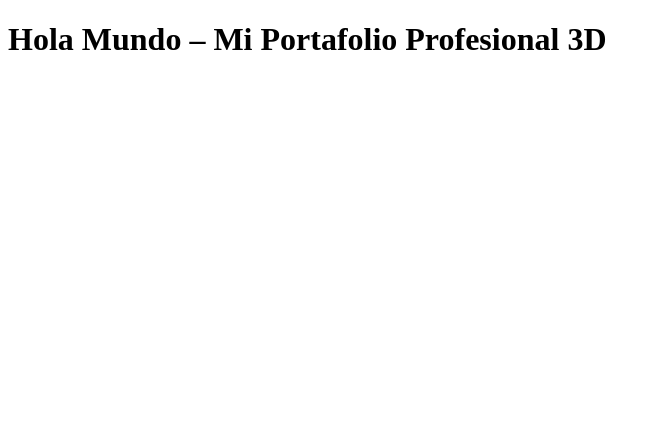
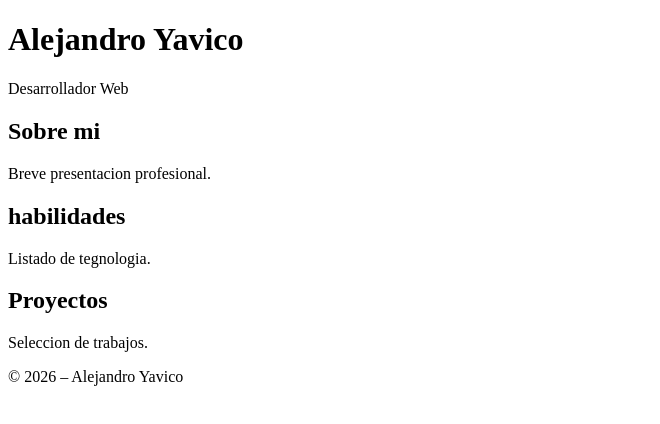
Before and after one commit to ayl09876/portafolio-3d, a plain HTML site: page index.html in a window 1280 px wide. Shown: the whole page, without its empty margins (0-660 px from the left). Drawn offline with Linux system fonts and the light colour scheme.

Commit message:
Fase:1 Dia:1 html y semantica

```diff
--- a/index.html
+++ b/index.html
@@ -2,11 +2,33 @@
 <html lang="es">
   <head>
     <meta charset="UTF-8" />
+    <meta name="viewport" content="width=device-width, initial-scale=1.0" />
     <link rel="stylesheet" href="assets/css/style.css" />
-    <title>Mi Portafolio 3D</title>
+    <title>Portafolio de Alejandro</title>
   </head>
   <body>
-    <h1>Hola Mundo – Mi Portafolio Profesional 3D</h1>
+    <header>
+      <h1>Alejandro Yavico</h1>
+
+      <p>Desarrollador Web</p>
+    </header>
+    <main>
+      <section>
+        <h2>Sobre mi</h2>
+        <p>Breve presentacion profesional.</p>
+      </section>
+      <section>
+        <h2>habilidades</h2>
+        <p>Listado de tegnologia.</p>
+      </section>
+      <section>
+        <h2>Proyectos</h2>
+        <p>Seleccion de trabajos.</p>
+      </section>
+    </main>
+    <footer>
+      <p>© 2026 – Alejandro Yavico</p>
+    </footer>
     <script src="assets/js/main.js"></script>
   </body>
 </html>
```
